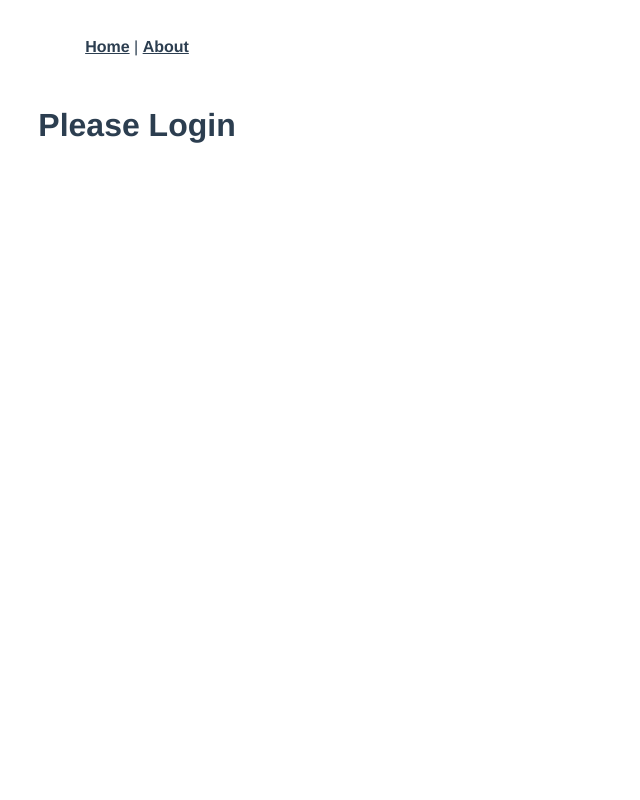
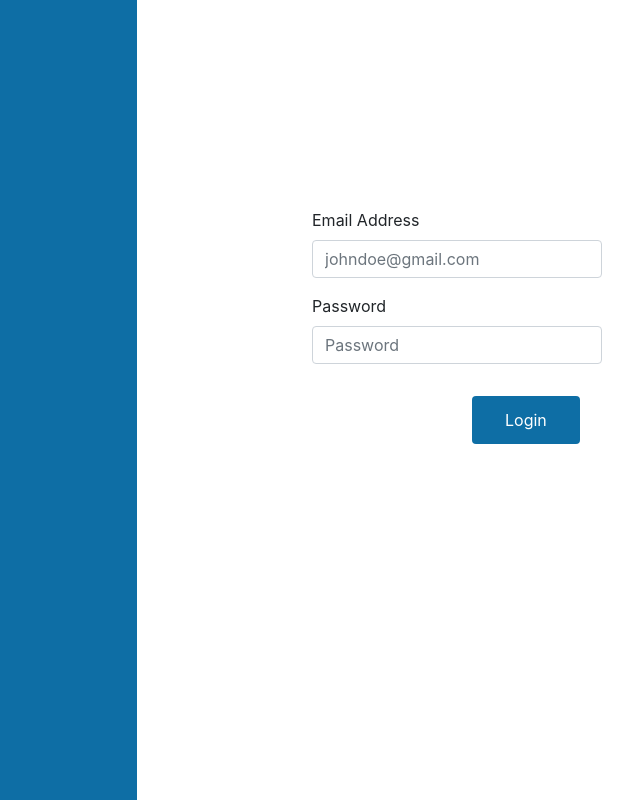
Before and after one commit to Joshua-Ogbonna/ghana-votes, a Vue app: page /login in a window 1280 px wide. Shown: the whole page, without its empty margins (503-1143 px from the left). Built offline with nearby package versions, Linux system fonts and the light colour scheme.

Commit message:
Changes made on login

```diff
--- a/public/index.html
+++ b/public/index.html
@@ -4,8 +4,9 @@
     <meta charset="utf-8">
     <meta http-equiv="X-UA-Compatible" content="IE=edge">
     <meta name="viewport" content="width=device-width,initial-scale=1.0">
-    <link rel="icon" href="<%= BASE_URL %>favicon.ico">
-    <title><%= htmlWebpackPlugin.options.title %></title>
+    <link rel="stylesheet" href="https://stackpath.bootstrapcdn.com/bootstrap/4.3.1/css/bootstrap.min.css" integrity="sha384-ggOyR0iXCbMQv3Xipma34MD+dH/1fQ784/j6cY/iJTQUOhcWr7x9JvoRxT2MZw1T" crossorigin="anonymous">
+    <script src="https://kit.fontawesome.com/913b00d8f7.js" crossorigin="anonymous"></script>
+    <title>Ghana Votes</title>
   </head>
   <body>
     <noscript>
@@ -13,5 +14,9 @@
     </noscript>
     <div id="app"></div>
     <!-- built files will be auto injected -->
+
+    <script src="https://code.jquery.com/jquery-3.3.1.slim.min.js" integrity="sha384-q8i/X+965DzO0rT7abK41JStQIAqVgRVzpbzo5smXKp4YfRvH+8abtTE1Pi6jizo" crossorigin="anonymous"></script>
+    <script src="https://cdnjs.cloudflare.com/ajax/libs/popper.js/1.14.7/umd/popper.min.js" integrity="sha384-UO2eT0CpHqdSJQ6hJty5KVphtPhzWj9WO1clHTMGa3JDZwrnQq4sF86dIHNDz0W1" crossorigin="anonymous"></script>
+    <script src="https://stackpath.bootstrapcdn.com/bootstrap/4.3.1/js/bootstrap.min.js" integrity="sha384-JjSmVgyd0p3pXB1rRibZUAYoIIy6OrQ6VrjIEaFf/nJGzIxFDsf4x0xIM+B07jRM" crossorigin="anonymous"></script>
   </body>
 </html>
--- a/src/App.vue
+++ b/src/App.vue
@@ -1,32 +1,10 @@
 <template>
   <div id="app">
-    <div id="nav">
-      <router-link to="/">Home</router-link> |
-      <router-link to="/about">About</router-link>
-    </div>
+
     <router-view/>
   </div>
 </template>
 
 <style>
-#app {
-  font-family: Avenir, Helvetica, Arial, sans-serif;
-  -webkit-font-smoothing: antialiased;
-  -moz-osx-font-smoothing: grayscale;
-  text-align: center;
-  color: #2c3e50;
-}
 
-#nav {
-  padding: 30px;
-}
-
-#nav a {
-  font-weight: bold;
-  color: #2c3e50;
-}
-
-#nav a.router-link-exact-active {
-  color: #42b983;
-}
 </style>
--- /dev/null
+++ b/src/views/Header.vue
@@ -0,0 +1,44 @@
+<template>
+    <div>
+        <nav class="navbar navbar-expand-lg navbar-light" id="navbar">
+            <a class="navbar-brand" href="#">Ghana Votes</a>
+            <button class="navbar-toggler" type="button" data-toggle="collapse" data-target="#navbarNav" aria-controls="navbarNav" aria-expanded="false" aria-label="Toggle navigation">
+                <span class="navbar-toggler-icon"></span>
+            </button>
+            <div class="collapse navbar-collapse" id="navbarNav">
+                <ul class="navbar-nav ml-auto">
+                    <li class="nav-item active">
+                        <a class="nav-link" href="#">Home <span class="sr-only">(current)</span></a>
+                    </li>
+                    <li class="nav-item">
+                        <a class="nav-link" href="#">Admin</a>
+                    </li>
+
+                </ul>
+            </div>
+        </nav>
+    </div>
+</template>
+
+<script>
+    export default {
+
+    }
+</script>
+
+<style scoped>
+    #navbar {
+        background-color: rgb(14, 110, 165);
+        color: white;
+    }
+    #navbar a,
+    #navbar ul li a {
+        color: white;
+    }
+    #navbar ul li a {
+        padding-right: 3em;
+    }
+    #navbar ul li a:hover {
+        border-bottom: 1px solid white;
+    }
+</style>
--- a/src/views/Home.vue
+++ b/src/views/Home.vue
@@ -1,17 +1,17 @@
 <template>
   <div class="home">
-    <h1>This is the home page</h1>
+    <Header />
   </div>
 </template>
 
 <script>
 // @ is an alias to /src
-
+import Header from '@/views/Header'
 
 export default {
   name: 'Home',
   components: {
-
+    Header
   }
 }
 </script>
--- a/src/views/Login.vue
+++ b/src/views/Login.vue
@@ -1,15 +1,111 @@
 <template>
   <div>
-    <h1>Please Login</h1>
+    <div id="login">
+      <div class="container-fluid">
+        <div class="row">
+          <div class="col-sm" id="login-first">
+
+          </div>
+          <div class="col-sm" id="login-second">
+            <form id="form" @submit.prevent="login">
+              <div class="form-group">
+                <label for="Email">Email Address</label>
+                <input type="email" name="" id="email" class="form-control" placeholder="johndoe@gmail.com" v-model="email" required>
+              </div>
+              <div class="form-group">
+                <label for="Password">Password</label>
+                <input type="password" name="" id="password" class="form-control" placeholder="Password" v-model="password" required>
+              </div>
+
+              <button class="btn" @click="login">Login</button>
+            </form>
+          </div>
+        </div>
+      </div>
+    </div>
   </div>
 </template>
 
 <script>
+/* eslint-disable */
+import * as firebase from 'firebase/app'
+import {auth} from './firebase'
   export default {
+    data() {
+      return {
+        email: '',
+        password: ''
+      }
+    },
+    methods: {
+      async login() {
+        /* eslint-disable */
+        try {
+          const user = await firebase.auth().signInWithEmailAndPassword(this.email, this.password)
 
+          this.$router.push('/')
+        } catch (error) {
+          console.log(error)
+        }
+      }
+    }
   }
 </script>
 
 <style scoped>
+  @media only screen and (min-width: 414px) {
+    #login-first {
 
+    display: none;
+    }
+    #form {
+      padding: 13em 2em;
+    }
+    button {
+      margin-left: 7em;
+      margin-top: 1em;
+      background-color: rgb(14, 110, 165);
+      color: white;
+      padding: 0.7em 2em;
+    }
+  }
+  @media only screen and (min-width: 1024px) {
+    #login-first {
+    height: 100vh;
+    background-color: rgb(14, 110, 165);
+    width: 100vw;
+    display: block;
+    }
+    #form {
+      padding: 13em 10em;
+    }
+    button {
+      margin-left: 10em;
+      margin-top: 1em;
+      background-color: rgb(14, 110, 165);
+      color: white;
+      padding: 0.7em 2em;
+    }
+  }
+  @media only screen and (min-width: 1440px) {
+    #login-first {
+    height: 100vh;
+    background-color: rgb(14, 110, 165);
+
+    display: block;
+    }
+    #login-second {
+      width: 100vw;
+    }
+    #form {
+      padding: 10em 10em;
+    }
+    button {
+      margin-left: 10em;
+      margin-top: 1em;
+      background-color: rgb(14, 110, 165);
+      color: white;
+      padding: 0.7em 2em;
+    }
+  }
 </style>
```
Also changed, not shown: 1 other file (tests, documents, lock files or other folders).
